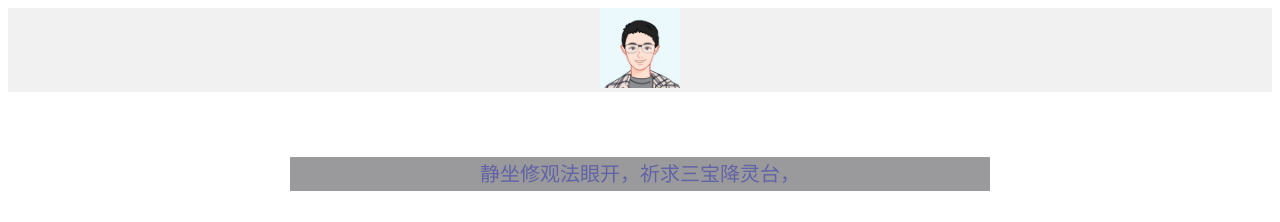
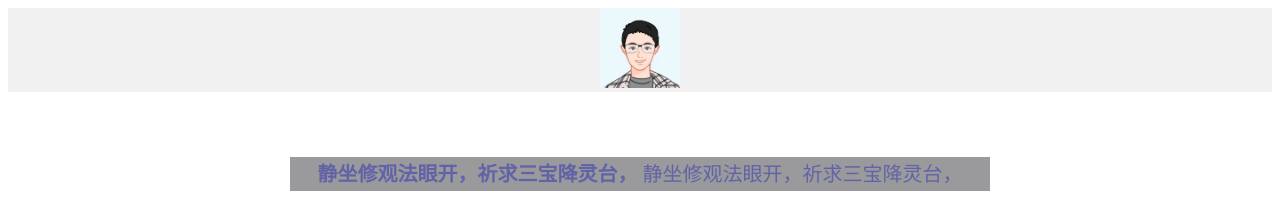
Before and after one commit to leonard99/html2, a plain HTML site: page index.html in a window 1280 px wide. Shown: the top 222 px of the page. Drawn offline with Linux system fonts and the light colour scheme.

Commit message:
测试 二次

```diff
--- a/index.html
+++ b/index.html
@@ -40,7 +40,7 @@
           background-color: rgb(154, 154, 157);
         "
       >
-        静坐修观法眼开，祈求三宝降灵台，
+        <b>静坐修观法眼开，祈求三宝降灵台，</b> 静坐修观法眼开，祈求三宝降灵台，
       </p>
       <p id="one">观中诸圣何曾见？不请情人却自来。</p>
       <p class="hxek">入山投谒得道僧，求教上师说因明。</p>
```
